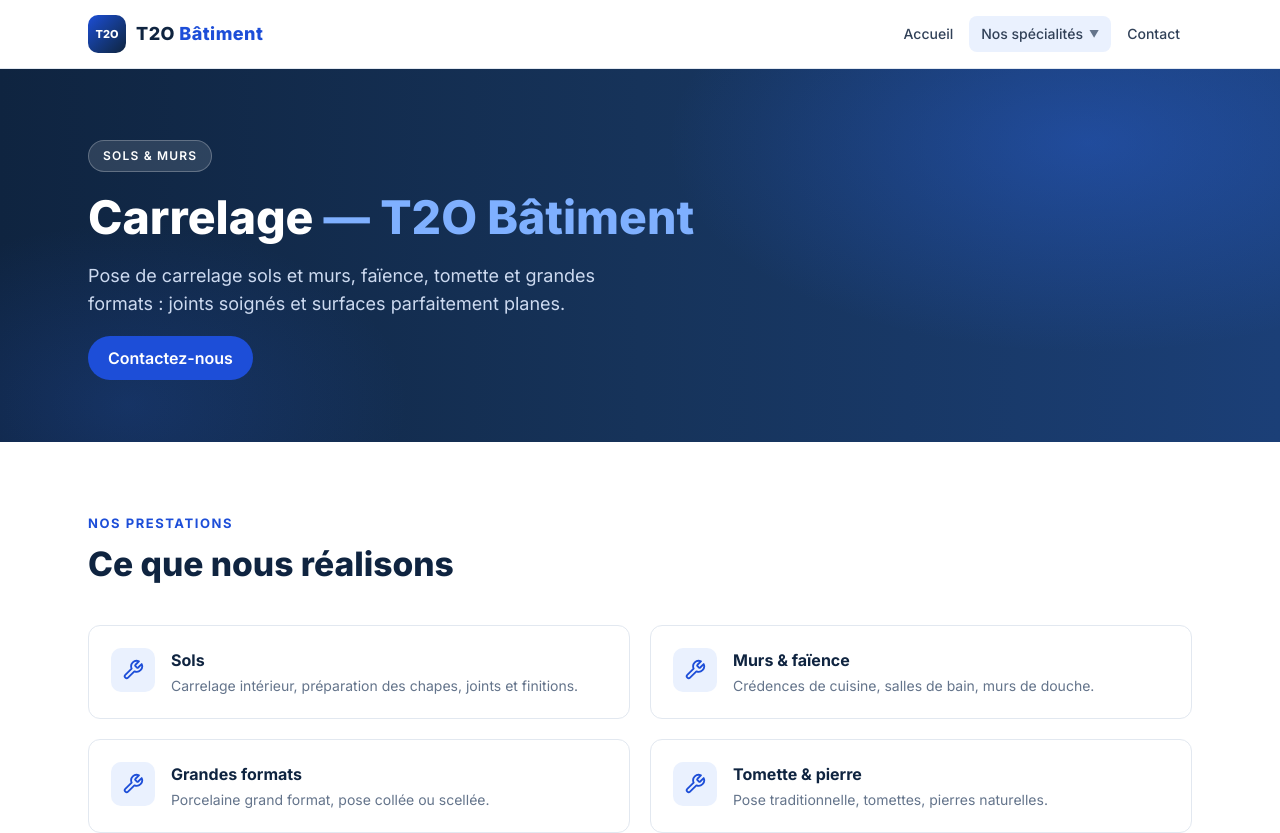
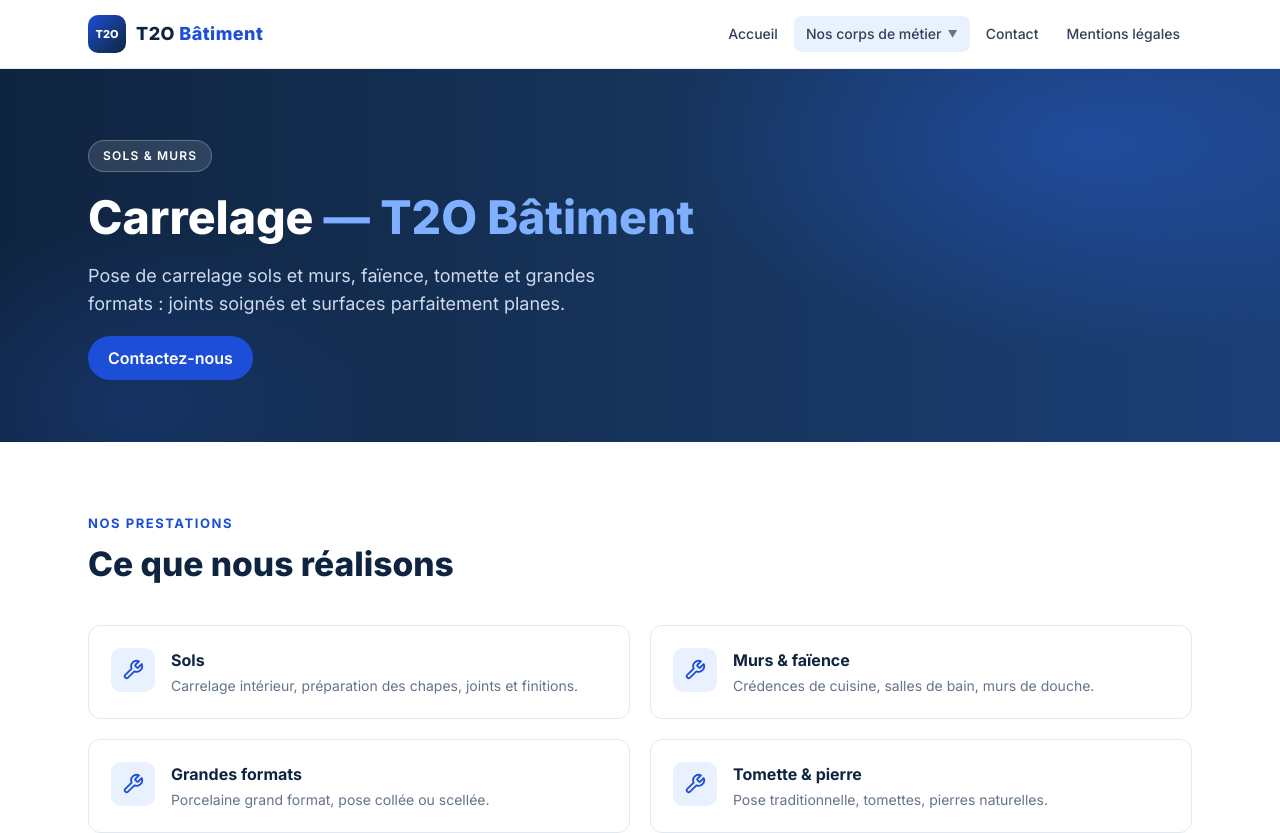
Before and after one commit to Thomas-Ries/t2o, a Vue app: page /specialites/carrelage in a window 1280 px wide. Shown: the top 833 px of the page. Built offline with nearby package versions, Linux system fonts and the light colour scheme.

Commit message:
feat: vocabulaire « corps de métier » à la place de « spécialités »

```diff
--- a/public/_worker.js
+++ b/public/_worker.js
@@ -4,7 +4,7 @@
 
 const ALLOWED_SPECS = [
   "Plâtrerie", "Sanitaire", "Électricité", "Isolation", "Carrelage", "Peinture",
-  "Autre / plusieurs spécialités",
+  "Autre / plusieurs corps de métier",
 ];
 
 function json(data, status = 200) {
@@ -142,7 +142,7 @@ export default {
           if (/[<>{}\\]/.test(f)) return json({ ok: false, error: "caractères non autorisés" }, 400);
         }
         if (data.specialite && !ALLOWED_SPECS.includes(data.specialite)) {
-          data.specialite = "Autre / plusieurs spécialités";
+          data.specialite = "Autre / plusieurs corps de métier";
         }
 
         if (!env.RESEND_API_KEY) {
--- a/src/components/ContactSection.vue
+++ b/src/components/ContactSection.vue
@@ -102,9 +102,9 @@ async function submit() {
             v-model="form.specialite"
             class="w-full rounded-[10px] bg-white/[.12] border border-white/30 px-3.5 py-2.5 text-white outline-none focus:border-brand-300"
           >
-            <option value="">— Choisir une spécialité —</option>
+            <option value="">— Choisir un corps de métier —</option>
             <option v-for="s in SPECS" :key="s.slug" :value="s.title">{{ s.title }}</option>
-            <option value="Autre / plusieurs spécialités">Autre / plusieurs spécialités</option>
+            <option value="Autre / plusieurs corps de métier">Autre / plusieurs corps de métier</option>
           </select>
         </label>
         <label class="block sm:col-span-2">
--- a/src/components/SiteFooter.vue
+++ b/src/components/SiteFooter.vue
@@ -33,13 +33,13 @@ const onChange = () => {
       </div>
 
       <div>
-        <h4 class="text-white font-bold mb-3.5 text-[15px]">Nos spécialités</h4>
+        <h4 class="text-white font-bold mb-3.5 text-[15px]">Nos corps de métier</h4>
         <select
           v-model="pick"
           class="w-full rounded-[10px] bg-white/10 border border-white/25 px-3.5 py-2.5 text-sm text-[#cddaf0] outline-none cursor-pointer hover:border-white/50"
           @change="onChange"
         >
-          <option value="" disabled>Choisir une spécialité…</option>
+          <option value="" disabled>Choisir un corps de métier…</option>
           <option v-for="s in SPECS" :key="s.slug" :value="s.slug">{{ s.title }}</option>
         </select>
       </div>
--- a/src/components/SiteHeader.vue
+++ b/src/components/SiteHeader.vue
@@ -47,7 +47,7 @@ const isActive = (slug) => route.params.slug === slug;
               :class="{ 'text-brand-600 bg-brand-soft': route.name === 'spec' }"
               @click="specOpen = !specOpen"
             >
-              Nos spécialités
+              Nos corps de métier
               <span class="text-[10px] text-muted transition-transform" :class="{ 'rotate-180': specOpen }">▼</span>
             </button>
             <ul
@@ -73,6 +73,11 @@ const isActive = (slug) => route.params.slug === slug;
               Contact
             </router-link>
           </li>
+          <li>
+            <router-link to="/mentions-legales" class="block px-3 py-2 rounded-lg text-sm font-medium text-slate-700 hover:bg-soft">
+              Mentions légales
+            </router-link>
+          </li>
         </ul>
       </nav>
 
@@ -88,7 +93,7 @@ const isActive = (slug) => route.params.slug === slug;
     <!-- Menu mobile -->
     <nav v-if="menuOpen" class="md:hidden border-t border-hairline bg-white px-5 pt-3 pb-5">
       <router-link to="/" class="block px-3 py-2.5 rounded-lg text-sm font-medium text-slate-700 hover:bg-soft">Accueil</router-link>
-      <p class="px-3 pt-3 pb-1 text-[11px] font-bold uppercase tracking-widest text-muted">Nos spécialités</p>
+      <p class="px-3 pt-3 pb-1 text-[11px] font-bold uppercase tracking-widest text-muted">Nos corps de métier</p>
       <router-link
         v-for="s in SPECS"
         :key="s.slug"
@@ -99,6 +104,7 @@ const isActive = (slug) => route.params.slug === slug;
       </router-link>
       <p class="px-3 pt-3 pb-1 text-[11px] font-bold uppercase tracking-widest text-muted">Informations</p>
       <router-link to="/#contact" class="block px-3 py-2.5 rounded-lg text-sm font-medium text-slate-700 hover:bg-soft">Contact</router-link>
+      <router-link to="/mentions-legales" class="block px-3 py-2.5 rounded-lg text-sm font-medium text-slate-700 hover:bg-soft">Mentions légales</router-link>
       <router-link to="/politique-confidentialite" class="block px-3 py-2.5 rounded-lg text-sm font-medium text-slate-700 hover:bg-soft">Politique de confidentialité</router-link>
     </nav>
   </header>
--- a/src/components/SpecCarousel.vue
+++ b/src/components/SpecCarousel.vue
@@ -46,7 +46,7 @@ function next() {
           <div class="p-4.5">
             <h3 class="font-bold text-brand-950 mb-1.5">{{ s.title }}</h3>
             <p class="text-sm text-muted line-clamp-3">{{ s.lead }}</p>
-            <span class="mt-3 inline-flex gap-1.5 text-sm font-semibold text-brand-600">Voir la spécialité →</span>
+            <span class="mt-3 inline-flex gap-1.5 text-sm font-semibold text-brand-600">Voir le corps de métier →</span>
           </div>
         </router-link>
       </div>
--- a/src/data/site.js
+++ b/src/data/site.js
@@ -118,7 +118,7 @@ export const TESTIMONIALS = [
 export const FAQ = [
   ["Sur quelle zone intervenez-vous ?", "Nous intervenons dans toute l'Alsace (Bas-Rhin et Haut-Rhin), depuis notre atelier de Saint-Pierre-Bois, dans la vallée de Villé."],
   ["Comment se passe une prise de contact ?", "Vous décrivez votre projet via le formulaire ou vous nous appelez. Nous échangeons sur votre besoin, puis nous planifions une visite sur place avant toute intervention."],
-  ["Gérez-vous plusieurs spécialités sur un même chantier ?", "Oui, c'est notre cœur de métier : plâtrerie, sanitaire, électricité, isolation, carrelage et peinture sont coordonnés par un interlocuteur unique — pas besoin de multiplier les artisans."],
+  ["Gérez-vous plusieurs corps de métier sur un même chantier ?", "Oui, c'est notre cœur de métier : plâtrerie, sanitaire, électricité, isolation, carrelage et peinture sont coordonnés par un interlocuteur unique — pas besoin de multiplier les artisans."],
   ["Quels sont vos délais d'intervention ?", "Cela dépend du chantier et de la saison. Nous vous indiquons un délai réaliste dès la visite technique, et nous le tenons."],
   ["Êtes-vous assuré ?", "Oui : T2O Bâtiment est assuré en responsabilité civile et garantie décennale, et toutes nos réalisations sont couvertes."],
   ["Faites-vous de la petite rénovation ou seulement des gros chantiers ?", "Les deux ! D'une simple pose de carrelage à une rénovation complète de logement, chaque chantier reçoit la même attention."],
--- a/src/views/ConfidentialiteView.vue
+++ b/src/views/ConfidentialiteView.vue
@@ -22,7 +22,7 @@ import { CONTACT } from "../data/site";
         <h2 class="text-xl font-extrabold text-brand-950 mb-3">Quelles données et pourquoi ?</h2>
         <p>
           Le formulaire de contact collecte uniquement les informations que vous saisissez : nom, numéro de
-          téléphone, localité du projet, spécialité concernée et description de votre projet. Ces données servent
+          téléphone, localité du projet, corps de métier concerné et description de votre projet. Ces données servent
           exclusivement à répondre à votre demande de prise de contact. La base légale est votre intérêt légitime
           à nous solliciter (mesures précontractuelles).
         </p>
--- a/src/views/HomeView.vue
+++ b/src/views/HomeView.vue
@@ -36,7 +36,7 @@ const gScroll = (dir) => {
           Contactez-nous
         </router-link>
         <router-link to="/#travaux" class="rounded-full border-[1.5px] border-white/50 text-white px-5 py-3 font-semibold hover:bg-white/10 transition">
-          Découvrir nos spécialités
+          Découvrir nos corps de métier
         </router-link>
       </div>
       <ul class="mt-8 flex flex-wrap gap-x-6 gap-y-3 text-sm text-[#b9cbe8]">
@@ -107,7 +107,7 @@ const gScroll = (dir) => {
   <!-- Carrousel spécialités -->
   <section id="travaux" class="py-16 sm:py-18 bg-soft">
     <div class="mx-auto max-w-6xl px-5 sm:px-6">
-      <SectionHead kicker="Nos spécialités" title="Tous vos travaux, un seul artisan" sub="Six corps de métier maîtrisés en interne : découvrez nos prestations et cliquez sur une carte pour en savoir plus." />
+      <SectionHead kicker="Nos corps de métier" title="Tous vos travaux, un seul artisan" sub="Six corps de métier maîtrisés en interne : découvrez nos prestations et cliquez sur une carte pour en savoir plus." />
       <div v-reveal>
         <SpecCarousel />
       </div>
@@ -147,7 +147,7 @@ const gScroll = (dir) => {
   <section class="py-16 sm:py-18">
     <div class="mx-auto max-w-6xl px-5 sm:px-6">
       <div class="flex items-end justify-between gap-4">
-        <SectionHead kicker="Réalisations" title="Nos chantiers en images" sub="Faites défiler et cliquez sur une vignette pour découvrir la spécialité." />
+        <SectionHead kicker="Réalisations" title="Nos chantiers en images" sub="Faites défiler et cliquez sur une vignette pour découvrir le corps de métier." />
         <div class="flex gap-2.5 shrink-0 pb-10">
           <button
             class="w-10.5 h-10.5 rounded-full border border-slate-300 bg-white grid place-items-center text-brand-950 hover:bg-brand-600 hover:text-white hover:border-brand-600 transition"
@@ -176,7 +176,7 @@ const gScroll = (dir) => {
           <span class="absolute inset-0 bg-gradient-to-t from-brand-950/85 via-transparent to-transparent" />
           <span class="absolute left-4.5 right-4.5 bottom-4 text-white">
             <b class="block text-lg">{{ s.title }}</b>
-            <span class="text-[13px] text-[#cddaf0]">{{ s.badge }} — voir la spécialité →</span>
+            <span class="text-[13px] text-[#cddaf0]">{{ s.badge }} — voir le corps de métier →</span>
           </span>
         </router-link>
       </div>
--- a/src/views/SpecView.vue
+++ b/src/views/SpecView.vue
@@ -81,7 +81,7 @@ watch(
     <!-- Autres spécialités -->
     <section class="pb-16 sm:pb-18">
       <div class="mx-auto max-w-6xl px-5 sm:px-6">
-        <SectionHead kicker="Nos autres spécialités" title="Un seul artisan, tous les corps de métier" />
+        <SectionHead kicker="Nos autres corps de métier" title="Un seul artisan, tous les corps de métier" />
         <div class="grid gap-5 md:grid-cols-2 lg:grid-cols-3">
           <router-link
             v-for="o in others"
```
